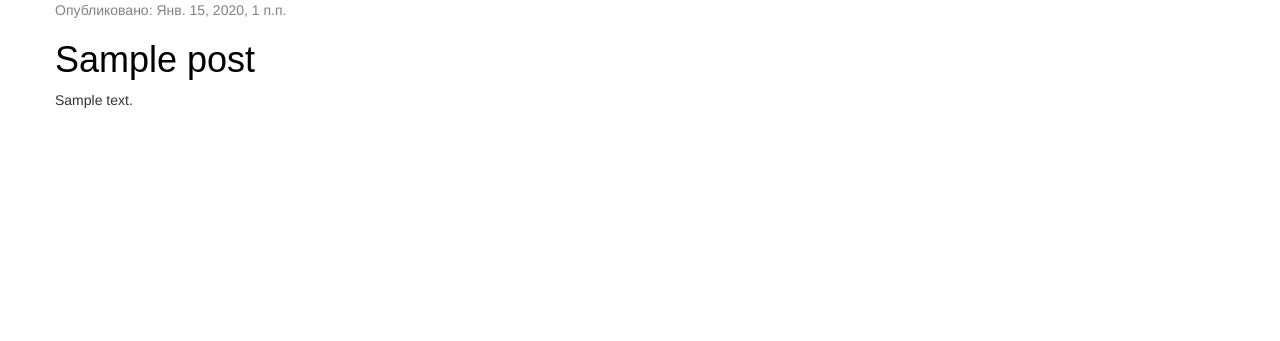
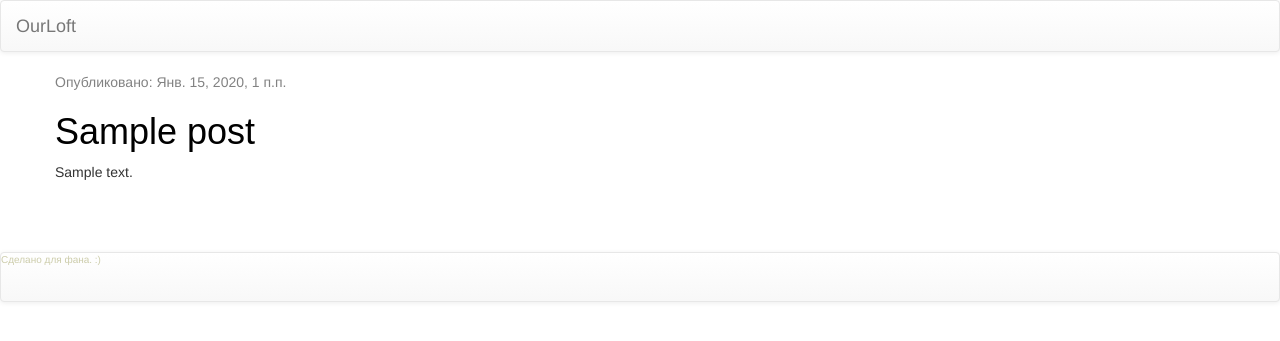
Before and after one commit to MrWhiteRabbit/mbd, a Django app: template blog/templates/blog/post_list.html in a window 1280 px wide. Shown: the top 341 px of the page. Run offline with Django 3.2, Linux system fonts and the light colour scheme; the template is opened without the code that fills it: values that come from a table or form of the project are taken from there, others are empty; tables that the repository leaves empty hold one stand-in row (values such as "Sample post"); some libraries are stand-ins or nearby versions.

Commit message:
edit css

```diff
--- a/blog/static/css/blog.css
+++ b/blog/static/css/blog.css
@@ -49,3 +49,8 @@ h1, h2, h3, h4 {
 .post h1 a, .post h1 a:visited {
     color: #000000;
 }
+.footer {
+    vertical-align: middle;
+    font-size: 10px;
+    color: #ccccaa;
+}
--- a/blog/templates/blog/post_list.html
+++ b/blog/templates/blog/post_list.html
@@ -7,7 +7,14 @@
         <link href="https://fonts.googleapis.com/css?family=Lobster&subset=latin,cyrillic" rel="stylesheet" type="text/css">
     </head>
     <body>
+        <nav class='navbar navbar-default bg-dark'>
+            <a class="navbar-brand" href="#">OurLoft</a>
+
+
+        </nav>
     <div>
+
+
        <div class="content container">
             <div class="row">
                 <div class="col-md-8">
@@ -24,5 +31,8 @@
             </div>
         </div>
     </div>
+        <nav class='navbar navbar-default navbar-bottom'>
+            <div class='footer'>Сделано для фана. :)</div>
+        </nav>
     </body>
 </html>
```
